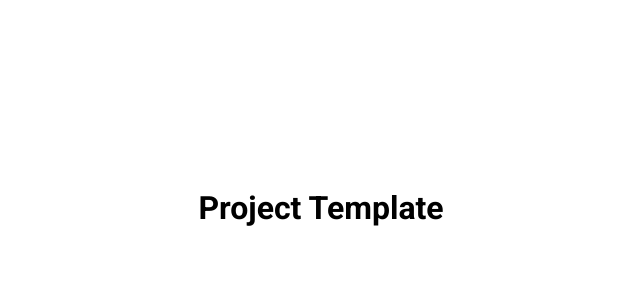
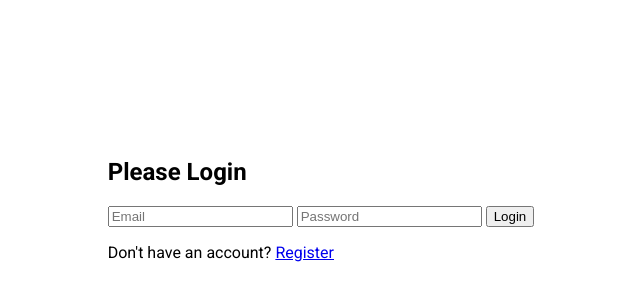
Before and after one commit to KyleMcKell/50-Projects-In-50-Days, a plain HTML site: page FormWaveAnimation/index.html in a window 1280 px wide. Shown: the part 192-492 px from the top of the page, without its empty margins (319-959 px from the left). Drawn offline with Linux system fonts and the light colour scheme.

Commit message:
added form to HTML to begin styling

```diff
--- a/FormWaveAnimation/index.html
+++ b/FormWaveAnimation/index.html
@@ -19,7 +19,17 @@
 		<title>Form Wave Animation</title>
 	</head>
 	<body>
-		<h1>Project Template</h1>
+		<form action="submit"">
+			<h2>Please Login</h2>
+			<label for="email">
+				<input type="text" name="email" placeholder="Email">
+			</label>
+			<label for="password">
+				<input type="text" name="password" placeholder="Password">
+			</label>
+			<button>Login</button>
+			<p>Don't have an account? <a href="#">Register</a></p>
+		</form>
 		<script src="script.js"></script>
 	</body>
 </html>
```
